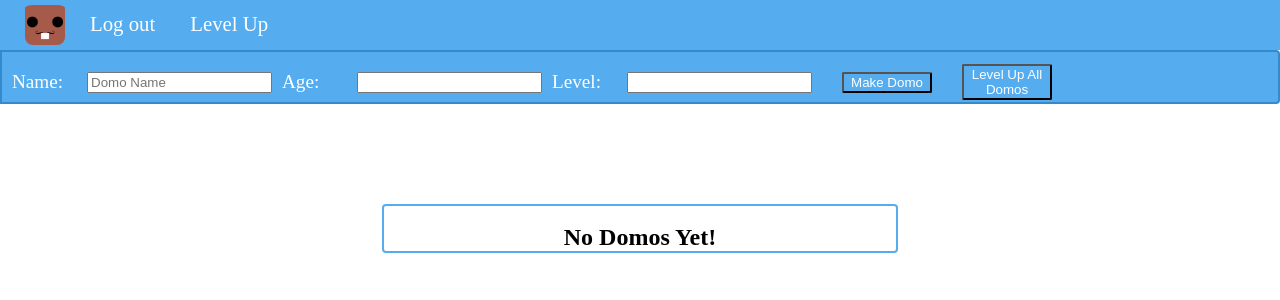
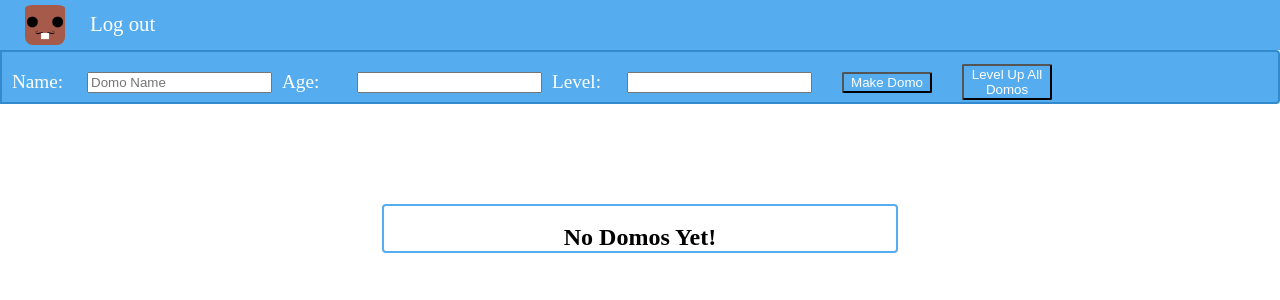
Before and after one commit to sGuillotin/DomoMaker-D, a Node server app: template views/app.handlebars in a window 1280 px wide. Shown: the top 300 px of the page. Run offline with Node 20, Linux system fonts and the light colour scheme; the template is opened without the code that fills it, so the values that code supplies are empty; some libraries are stand-ins or nearby versions.

Commit message:
deleted levelup button v1
old button, never wired.

```diff
--- a/views/app.handlebars
+++ b/views/app.handlebars
@@ -8,7 +8,6 @@
 <body>
   <nav><a href="/login"><img id="logo" src="/assets/img/face.png" alt="face logo"/></a>
     <div class="navlink"><a href="/logout">Log out</a></div>
-    <div class="navlink"><a href="/levelup">Level Up</a></div>
   </nav>
 
   <section id="app">
```
